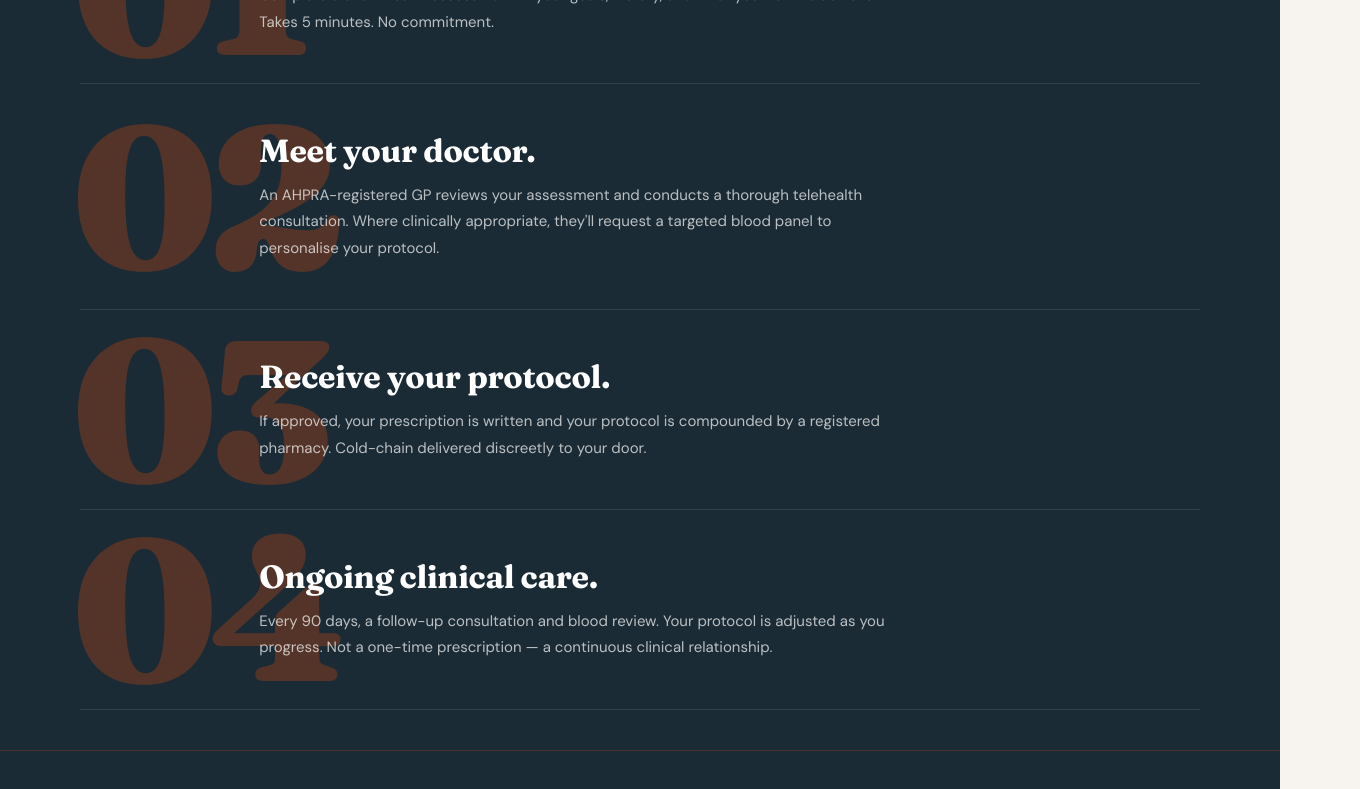
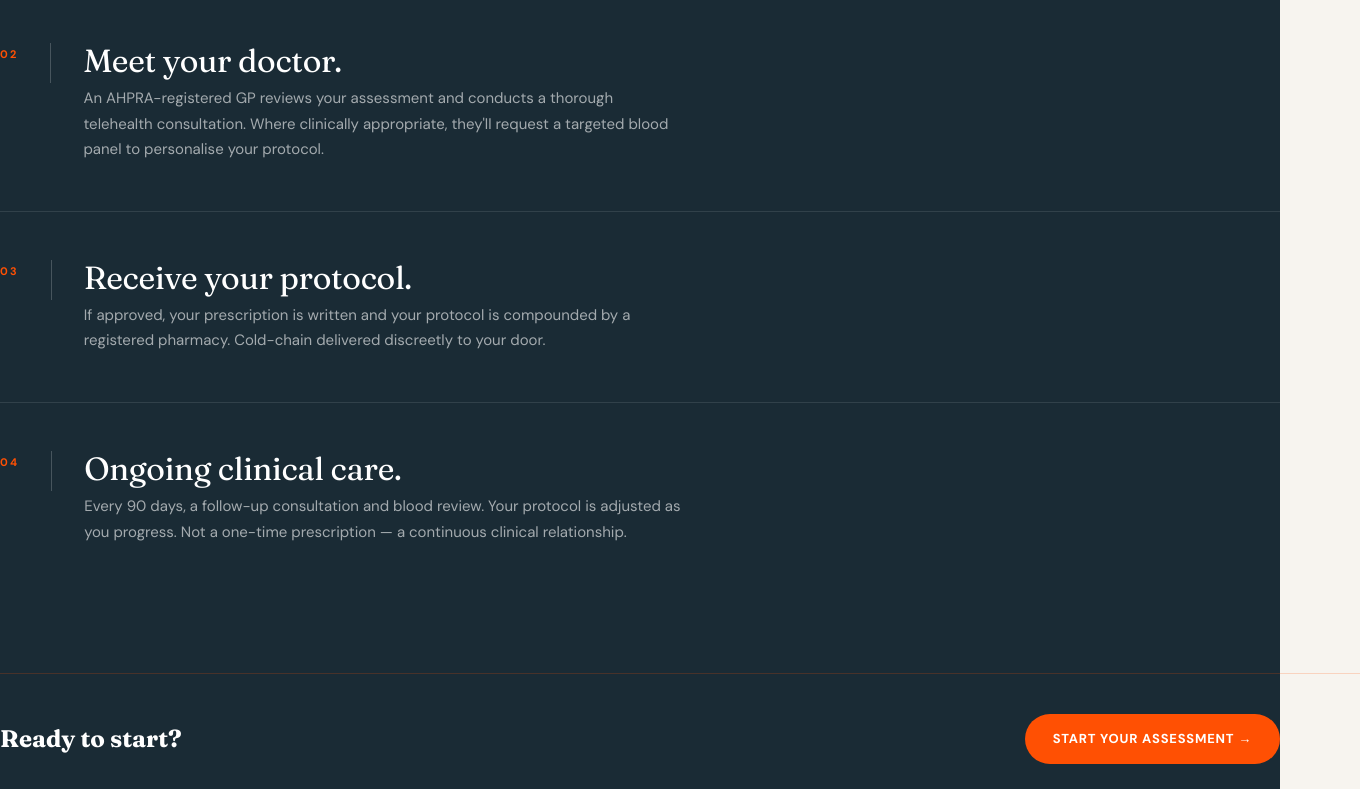
Before and after one commit to davemalcolm1-art/v2-meora, a React (Vite) app: page / in a window 1280 px wide. Shown: the part 2980-3769 px from the top of the page, 1360 px wide, since content can reach past the window. Built offline with nearby package versions, Linux system fonts and the light colour scheme; no server answers; the HTML template or start-up script is replaced by a standard one; a web font is replaced by a local one.

Commit message:
fix: lighten science overlay, redesign how it works steps
Co-Authored-By: Claude Opus 4.6 (1M context) <noreply@anthropic.com>

```diff
--- a/src/components/rill/HowItWorks.tsx
+++ b/src/components/rill/HowItWorks.tsx
@@ -1,32 +1,28 @@
 import { useEffect, useRef, useState } from "react";
 import { useQuiz } from "./quizContext";
 
-type Step = { n: number; title: string; body: string; indent: string };
+type Step = { n: number; title: string; body: string };
 
 const steps: Step[] = [
   {
     n: 1,
     title: "Tell us about yourself.",
     body: "Complete a short health assessment — your goals, history, and what you want to achieve. Takes 5 minutes. No commitment.",
-    indent: "0px",
   },
   {
     n: 2,
     title: "Meet your doctor.",
     body: "An AHPRA-registered GP reviews your assessment and conducts a thorough telehealth consultation. Where clinically appropriate, they'll request a targeted blood panel to personalise your protocol.",
-    indent: "0px",
   },
   {
     n: 3,
     title: "Receive your protocol.",
     body: "If approved, your prescription is written and your protocol is compounded by a registered pharmacy. Cold-chain delivered discreetly to your door.",
-    indent: "0px",
   },
   {
     n: 4,
     title: "Ongoing clinical care.",
     body: "Every 90 days, a follow-up consultation and blood review. Your protocol is adjusted as you progress. Not a one-time prescription — a continuous clinical relationship.",
-    indent: "0px",
   },
 ];
 
@@ -55,47 +51,51 @@ const StepRow = ({ s, index }: { s: Step; index: number }) => {
   }, []);
 
   const num = String(s.n).padStart(2, "0");
-  const delay = index * 80;
+  const delay = index * 100;
 
   return (
     <div
       ref={ref}
       style={{
-        position: "relative",
+        display: "flex",
+        alignItems: "flex-start",
         padding: "48px 0",
-        borderBottom: "1px solid rgba(255,255,255,0.1)",
         opacity: revealed ? 1 : 0,
         transform: revealed ? "translateY(0)" : "translateY(20px)",
-        transition: `opacity 600ms ${EASE} ${delay}ms, transform 600ms ${EASE} ${delay}ms`,
+        transition: `opacity 500ms ${EASE} ${delay}ms, transform 500ms ${EASE} ${delay}ms`,
       }}
     >
       <span
-        aria-hidden="true"
         style={{
-          position: "absolute",
-          left: -8,
-          top: "50%",
-          transform: "translateY(-50%)",
-          fontFamily: "'Fraunces', serif",
-          fontWeight: 900,
-          fontSize: "clamp(120px, 16vw, 200px)",
+          fontFamily: "'DM Sans', sans-serif",
+          fontWeight: 700,
+          fontSize: 11,
+          letterSpacing: "0.2em",
+          color: "#FF5003",
           lineHeight: 1,
-          color: "#FF5003",
-          opacity: 0.25,
-          pointerEvents: "none",
-          letterSpacing: "-0.04em",
+          flexShrink: 0,
+          paddingTop: 6,
         }}
       >
         {num}
       </span>
-      <div style={{ position: "relative", paddingLeft: "clamp(120px, 14vw, 200px)" }}>
+      <div
+        style={{
+          width: 1,
+          height: 40,
+          background: "rgba(255,255,255,0.2)",
+          margin: "0 32px",
+          flexShrink: 0,
+        }}
+      />
+      <div>
         <h3
           style={{
             fontFamily: "'Fraunces', serif",
-            fontWeight: 700,
+            fontWeight: 500,
+            fontSize: 32,
             color: "#FFFFFF",
-            fontSize: "clamp(24px, 2.6vw, 32px)",
-            lineHeight: 1.2,
+            lineHeight: 1.1,
             letterSpacing: "-0.01em",
             margin: 0,
           }}
@@ -107,10 +107,10 @@ const StepRow = ({ s, index }: { s: Step; index: number }) => {
             fontFamily: "'DM Sans', sans-serif",
             fontWeight: 400,
             fontSize: 15,
-            lineHeight: 1.75,
-            color: "rgba(255,255,255,0.7)",
-            margin: "12px 0 0",
-            maxWidth: 640,
+            lineHeight: 1.7,
+            color: "rgba(255,255,255,0.6)",
+            margin: "8px 0 0",
+            maxWidth: 600,
           }}
         >
           {s.body}
@@ -127,19 +127,20 @@ const HowItWorks = () => {
     <section
       className="how-section how-section--v3"
       id="how"
-      style={{ background: "#1A2B35", padding: 0, margin: 0 }}
+      style={{ background: "#1A2B35", padding: "120px 80px 0", margin: 0 }}
     >
+      <div style={{ maxWidth: 1320, margin: "0 auto" }}>
         {/* Header */}
-      <div className="how-v3-header" style={{ padding: "80px 80px 60px" }}>
+        <div style={{ marginBottom: 60 }}>
           <div
             style={{
               fontFamily: "'DM Sans', sans-serif",
               fontWeight: 700,
               textTransform: "uppercase",
               color: "#FF5003",
-            fontSize: "11px",
+              fontSize: 11,
               letterSpacing: "0.12em",
-            marginBottom: "20px",
+              marginBottom: 20,
             }}
           >
             How It Works
@@ -166,10 +167,10 @@ const HowItWorks = () => {
               fontFamily: "'DM Sans', sans-serif",
               fontWeight: 400,
               color: "rgba(255,255,255,0.6)",
-            fontSize: "16px",
+              fontSize: 16,
               lineHeight: 1.6,
-            marginTop: "24px",
-            maxWidth: "560px",
+              marginTop: 24,
+              maxWidth: 560,
             }}
           >
             Most patients complete the full process in under two weeks.
@@ -177,23 +178,30 @@ const HowItWorks = () => {
         </div>
 
         {/* Steps */}
-      <div className="how-cascade" style={{ padding: "0 80px 40px" }}>
+        <div>
           {steps.map((s, i) => (
-          <StepRow key={s.n} s={s} index={i} />
+            <div key={s.n}>
+              <StepRow s={s} index={i} />
+              {i < steps.length - 1 && (
+                <div style={{ height: 1, background: "rgba(255,255,255,0.1)" }} />
+              )}
+            </div>
           ))}
         </div>
+      </div>
 
-      {/* CTA row */}
+      {/* CTA bar */}
       <div
-        className="how-v3-cta"
         style={{
-          background: "#1A2B35",
           borderTop: "1px solid rgba(255,80,3,0.2)",
           padding: "40px 80px",
+          marginTop: 80,
+          marginLeft: -80,
+          marginRight: -80,
           display: "flex",
           alignItems: "center",
           justifyContent: "space-between",
-          gap: "24px",
+          gap: 24,
           flexWrap: "wrap",
         }}
       >
@@ -202,7 +210,7 @@ const HowItWorks = () => {
             fontFamily: "'Fraunces', serif",
             fontWeight: 700,
             color: "#FFFFFF",
-            fontSize: "24px",
+            fontSize: 24,
             lineHeight: 1.2,
           }}
         >
@@ -214,93 +222,22 @@ const HowItWorks = () => {
             background: "#FF5003",
             color: "#FFFFFF",
             border: "none",
-            borderRadius: "999px",
+            borderRadius: 999,
             padding: "14px 28px",
             fontFamily: "'DM Sans', sans-serif",
             fontWeight: 800,
-            fontSize: "13px",
+            fontSize: 13,
             letterSpacing: "0.06em",
             textTransform: "uppercase",
             cursor: "pointer",
             display: "inline-flex",
             alignItems: "center",
-            gap: "10px",
+            gap: 10,
           }}
         >
           Start your assessment →
         </button>
       </div>
-
-      <style>{`
-        .how-section.how-section--v3 { padding: 0 !important; background: #1A2B35 !important; }
-        .how-section--v3 .how-steps { display: none !important; }
-        .how-section--v3 .section-eyebrow,
-        .how-section--v3 .section-h2,
-        .how-section--v3 .how-reassurance { display: none !important; }
-
-        /* Body collapsed by default */
-        .how-cascade-row .how-cascade-body-wrap {
-          max-height: 0;
-          opacity: 0;
-          padding-top: 0;
-          padding-bottom: 0;
-        }
-        .how-cascade-row .how-cascade-title {
-          transition: transform 300ms ${EASE};
-        }
-        .how-cascade-row {
-          border-left: 2px solid transparent;
-          padding-left: 0;
-          transition: border-color 200ms ease, padding-left 200ms ease,
-            opacity 600ms ${EASE}, transform 600ms ${EASE};
-        }
-
-        /* Hover (desktop only) — reveal full body, readable */
-        @media (hover: hover) {
-          .how-cascade-row:hover .how-cascade-num-wrap { opacity: 1 !important; }
-          .how-cascade-row:hover .how-cascade-num { font-size: 56px; }
-          .how-cascade-row:hover .how-cascade-title { transform: translateX(12px); }
-          .how-cascade-row:hover .how-cascade-body-wrap {
-            max-height: 300px;
-            opacity: 1;
-            padding-top: 16px;
-            padding-bottom: 8px;
-          }
-          .how-cascade-row:hover .how-cascade-body { color: rgba(255,255,255,0.85) !important; }
-          .how-cascade-row:hover {
-            border-left-color: #FF5003;
-            padding-left: 32px;
-          }
-        }
-
-        /* Active (clicked) — overrides hover */
-        .how-cascade-row.is-active .how-cascade-num-wrap { opacity: 1 !important; }
-        .how-cascade-row.is-active .how-cascade-num { font-size: 64px; }
-        .how-cascade-row.is-active .how-cascade-title { transform: translateX(12px); }
-        .how-cascade-row.is-active .how-cascade-body-wrap {
-          max-height: 300px;
-          opacity: 1;
-          padding-top: 16px;
-          padding-bottom: 8px;
-        }
-        .how-cascade-row.is-active .how-cascade-body { color: rgba(255,255,255,0.85) !important; }
-        .how-cascade-row.is-active {
-          border-left-color: #FF5003;
-          padding-left: 32px;
-        }
-
-        @media (max-width: 768px) {
-          .how-v3-header { padding: 60px 24px 40px !important; }
-          .how-cascade { padding: 0 24px 60px !important; }
-          .how-cascade-row {
-            margin-left: 0 !important;
-            padding-top: 24px !important;
-            padding-bottom: 24px !important;
-          }
-          .how-cascade-title { font-size: 20px !important; }
-          .how-v3-cta { padding: 32px 24px !important; }
-        }
-      `}</style>
     </section>
   );
 };
--- a/src/index.css
+++ b/src/index.css
@@ -2803,8 +2803,8 @@ button.btn-ghost {
   position: absolute !important;
   inset: 0 !important;
   background:
-    linear-gradient(to bottom, rgba(26,43,53,0.3) 0%, rgba(26,43,53,0.55) 50%, rgba(26,43,53,0.75) 100%),
-    rgba(26,43,53,0.6) !important;
+    linear-gradient(to bottom, rgba(26,43,53,0.3) 0%, rgba(26,43,53,0.25) 50%, rgba(26,43,53,0.25) 100%),
+    rgba(26,43,53,0.25) !important;
   z-index: 1 !important;
 }
 .science-section > *:not(.science-bg):not(.science-overlay) {
```
Lines whose indentation alone changed are shown as unchanged.
